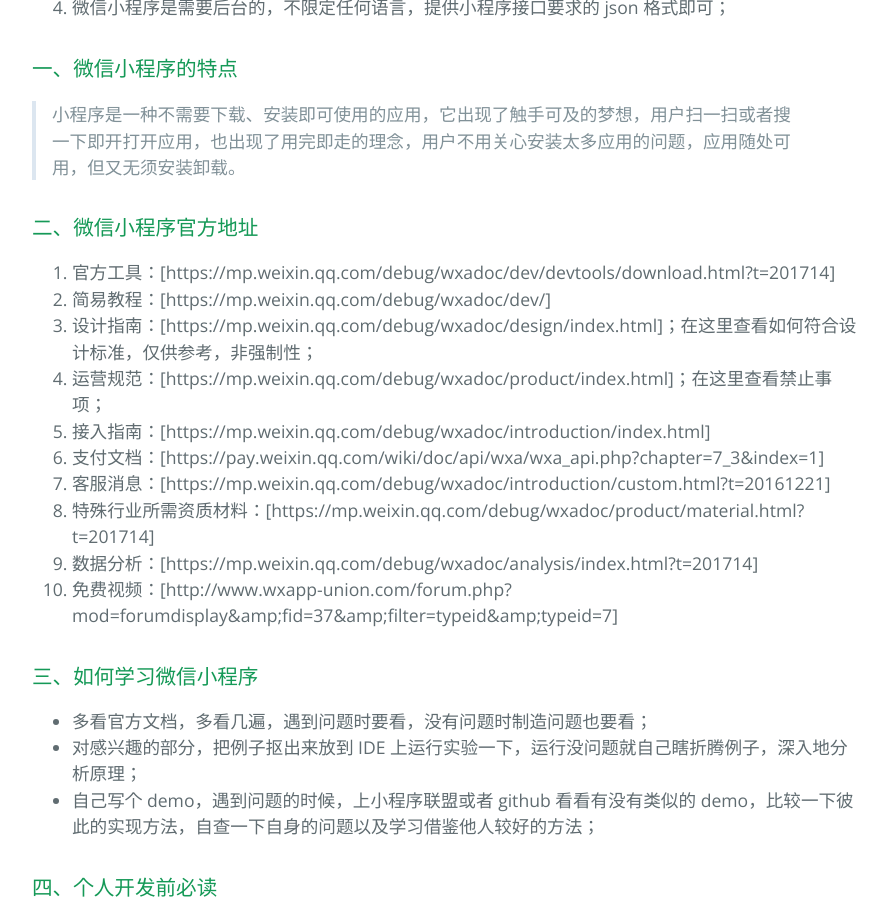
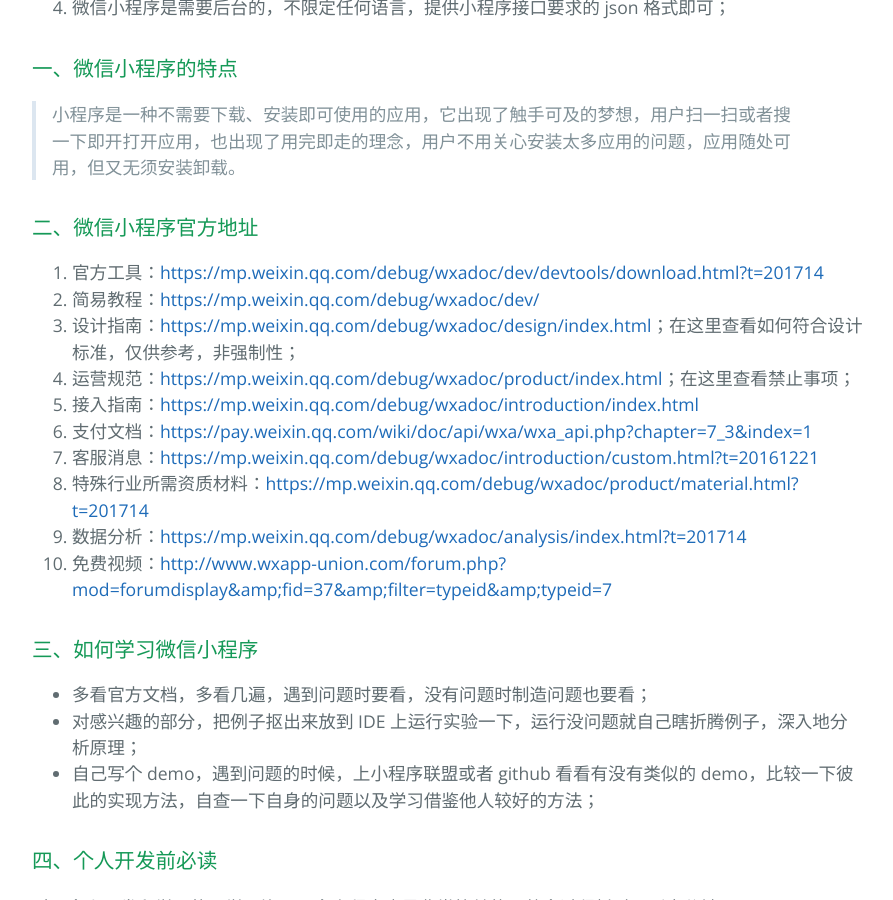
Before and after one commit to joece/joece.github.io, a Jekyll site: the page built from _posts/2018-04-15-微信小程序新手入门宝典.md, in a window 1280 px wide and 900 px high, scrolled down 588 px. Shown: the whole window, without its empty margins (192-1085 px from the left). Built offline with Jekyll 4.4.1, drawn with Linux system fonts in a browser that asks for light colours; part of the change alters nothing that is shown.

```diff
--- a/_posts/2018-04-15-微信小程序新手入门宝典.md
+++ b/_posts/2018-04-15-微信小程序新手入门宝典.md
@@ -14,16 +14,16 @@ title: "微信小程序新手入门宝典"
 > 小程序是一种不需要下载、安装即可使用的应用，它出现了触手可及的梦想，用户扫一扫或者搜一下即开打开应用，也出现了用完即走的理念，用户不用关心安装太多应用的问题，应用随处可用，但又无须安装卸载。
 
 ### 二、微信小程序官方地址
-1. 官方工具：[https://mp.weixin.qq.com/debug/wxadoc/dev/devtools/download.html?t=201714]
-2. 简易教程：[https://mp.weixin.qq.com/debug/wxadoc/dev/]
-3. 设计指南：[https://mp.weixin.qq.com/debug/wxadoc/design/index.html]；在这里查看如何符合设计标准，仅供参考，非强制性；
-4. 运营规范：[https://mp.weixin.qq.com/debug/wxadoc/product/index.html]；在这里查看禁止事项；
-5. 接入指南：[https://mp.weixin.qq.com/debug/wxadoc/introduction/index.html]
-6. 支付文档：[https://pay.weixin.qq.com/wiki/doc/api/wxa/wxa_api.php?chapter=7_3&index=1]
-7. 客服消息：[https://mp.weixin.qq.com/debug/wxadoc/introduction/custom.html?t=20161221]
-8. 特殊行业所需资质材料：[https://mp.weixin.qq.com/debug/wxadoc/product/material.html?t=201714]
-9. 数据分析：[https://mp.weixin.qq.com/debug/wxadoc/analysis/index.html?t=201714]
-10. 免费视频：[http://www.wxapp-union.com/forum.php?mod=forumdisplay&amp;amp;fid=37&amp;amp;filter=typeid&amp;amp;typeid=7]
+1. 官方工具：[https://mp.weixin.qq.com/debug/wxadoc/dev/devtools/download.html?t=201714](https://developers.weixin.qq.com/miniprogram/dev/devtools/download.html?t=201714)
+2. 简易教程：[https://mp.weixin.qq.com/debug/wxadoc/dev/](https://mp.weixin.qq.com/debug/wxadoc/dev/)
+3. 设计指南：[https://mp.weixin.qq.com/debug/wxadoc/design/index.html](https://mp.weixin.qq.com/debug/wxadoc/design/index.html)；在这里查看如何符合设计标准，仅供参考，非强制性；
+4. 运营规范：[https://mp.weixin.qq.com/debug/wxadoc/product/index.html](https://mp.weixin.qq.com/debug/wxadoc/product/index.html)；在这里查看禁止事项；
+5. 接入指南：[https://mp.weixin.qq.com/debug/wxadoc/introduction/index.html](https://mp.weixin.qq.com/debug/wxadoc/introduction/index.html)
+6. 支付文档：[https://pay.weixin.qq.com/wiki/doc/api/wxa/wxa_api.php?chapter=7_3&index=1](https://pay.weixin.qq.com/wiki/doc/api/wxa/wxa_api.php?chapter=7_3&index=1)
+7. 客服消息：[https://mp.weixin.qq.com/debug/wxadoc/introduction/custom.html?t=20161221](https://mp.weixin.qq.com/debug/wxadoc/introduction/custom.html?t=20161221)
+8. 特殊行业所需资质材料：[https://mp.weixin.qq.com/debug/wxadoc/product/material.html?t=201714](https://mp.weixin.qq.com/debug/wxadoc/product/material.html?t=201714)
+9. 数据分析：[https://mp.weixin.qq.com/debug/wxadoc/analysis/index.html?t=201714](https://mp.weixin.qq.com/debug/wxadoc/analysis/index.html?t=201714)
+10. 免费视频：[http://www.wxapp-union.com/forum.php?mod=forumdisplay&amp;amp;fid=37&amp;amp;filter=typeid&amp;amp;typeid=7](http://www.wxapp-union.com/forum.php?mod=forumdisplay&amp;amp;fid=37&amp;amp;filter=typeid&amp;amp;typeid=7)
 
 ### 三、如何学习微信小程序
 - 多看官方文档，多看几遍，遇到问题时要看，没有问题时制造问题也要看；
```
